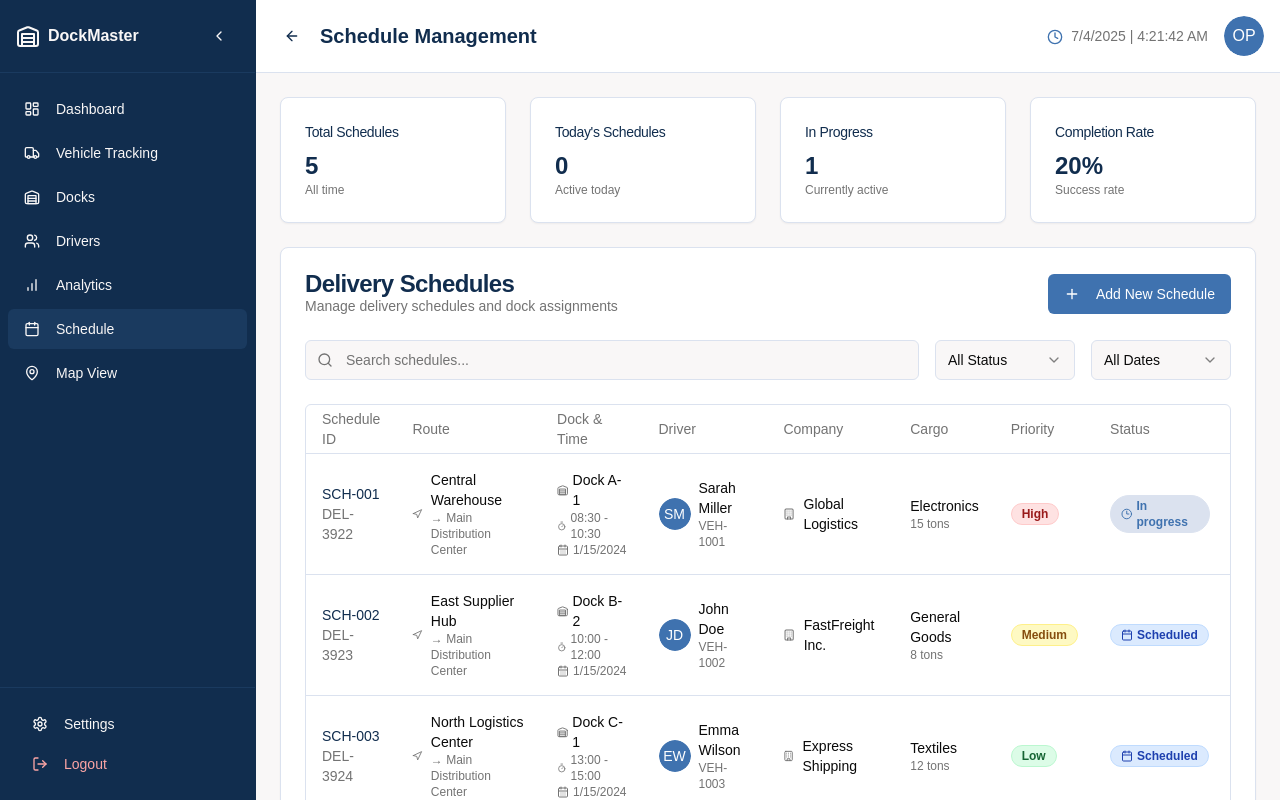
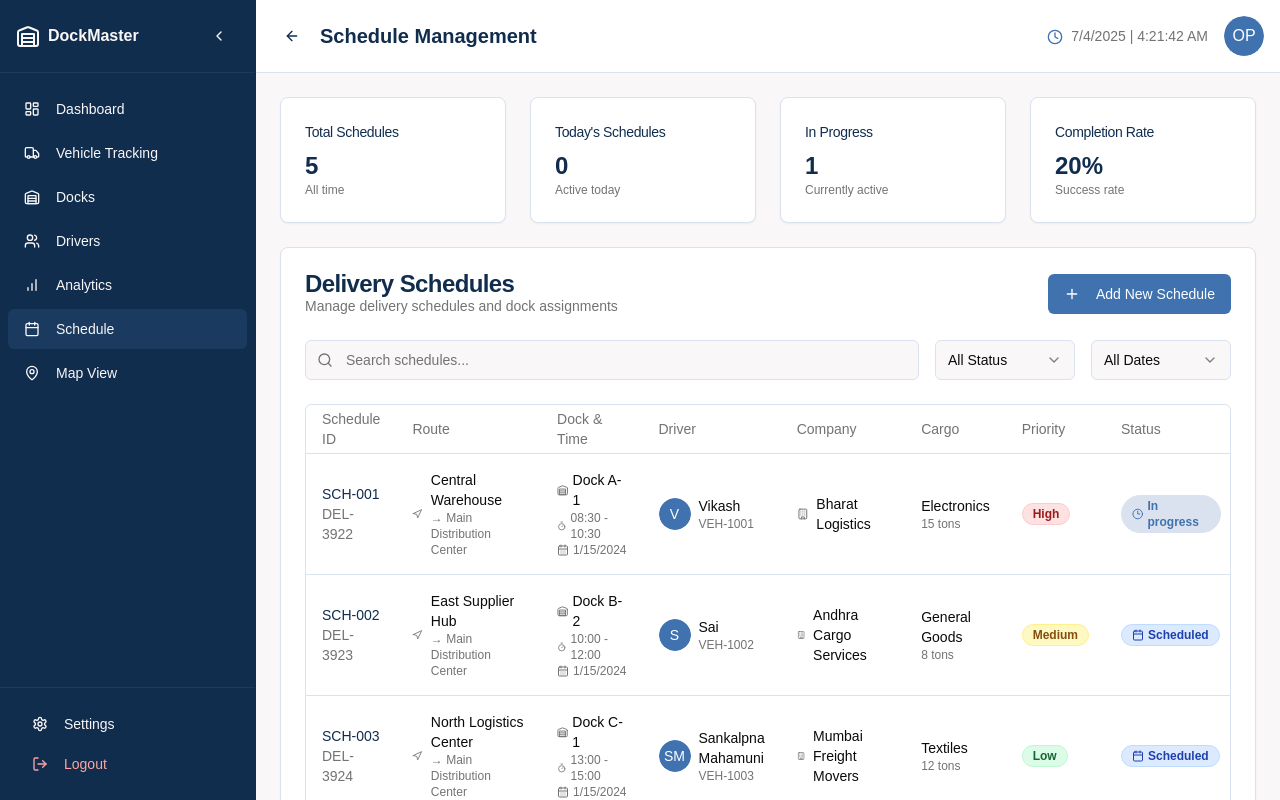
Before and after one commit to SRVikash/Nexathon_Vehicle_FE, a Next.js app: page /schedule in a window 1280 px wide. Built offline with nearby package versions, Linux system fonts and the light colour scheme.

Commit message:
schedule driver names changed

```diff
--- a/components/schedule-page.tsx
+++ b/components/schedule-page.tsx
@@ -60,11 +60,11 @@ const schedulesData = [
     endTime: "10:30",
     driver: {
       id: "DRV-001",
-      name: "Sarah Miller",
-      phone: "+1 (555) 123-4567",
-      avatar: "SM",
+      name: "Vikash",
+      phone: "+91 98765 43210",
+      avatar: "V",
     },
-    company: "Global Logistics",
+    company: "Bharat Logistics",
     vehicle: "VEH-1001",
     status: "in-progress",
     priority: "high",
@@ -84,11 +84,11 @@ const schedulesData = [
     endTime: "12:00",
     driver: {
       id: "DRV-002",
-      name: "John Doe",
-      phone: "+1 (555) 234-5678",
-      avatar: "JD",
+      name: "Sai",
+      phone: "+91 90123 45678",
+      avatar: "S",
     },
-    company: "FastFreight Inc.",
+    company: "Andhra Cargo Services",
     vehicle: "VEH-1002",
     status: "scheduled",
     priority: "medium",
@@ -108,11 +108,11 @@ const schedulesData = [
     endTime: "15:00",
     driver: {
       id: "DRV-003",
-      name: "Emma Wilson",
-      phone: "+1 (555) 345-6789",
-      avatar: "EW",
+      name: "Sankalpna Mahamuni",
+      phone: "+91 91234 56789",
+      avatar: "SM",
     },
-    company: "Express Shipping",
+    company: "Mumbai Freight Movers",
     vehicle: "VEH-1003",
     status: "scheduled",
     priority: "low",
@@ -132,11 +132,11 @@ const schedulesData = [
     endTime: "10:00",
     driver: {
       id: "DRV-004",
-      name: "Robert Johnson",
-      phone: "+1 (555) 456-7890",
-      avatar: "RJ",
+      name: "Nithin Reddy",
+      phone: "+91 99887 76543",
+      avatar: "NR",
     },
-    company: "Prime Delivery",
+    company: "Hyderabad Express",
     vehicle: "VEH-1004",
     status: "completed",
     priority: "high",
@@ -156,11 +156,11 @@ const schedulesData = [
     endTime: "16:30",
     driver: {
       id: "DRV-005",
-      name: "Michael Brown",
-      phone: "+1 (555) 567-8901",
-      avatar: "MB",
+      name: "Cauvery",
+      phone: "+91 87654 32109",
+      avatar: "C",
     },
-    company: "City Movers",
+    company: "Southern Logistics",
     vehicle: "VEH-1005",
     status: "cancelled",
     priority: "medium",
@@ -169,7 +169,8 @@ const schedulesData = [
     notes: "Cancelled due to weather conditions",
     createdAt: "2024-01-11",
   },
-]
+];
+
 
 // Mock data for locations
 const locations = [
@@ -345,8 +346,7 @@ export default function SchedulePage() {
     <div className="flex h-screen bg-primary-light/20">
       {/* Sidebar */}
       <div
-        className={`bg-sidebar border-r border-primary-dark/20 transition-all duration-300 flex flex-col ${
-          collapsed ? "w-16" : "w-64"
+        className={`bg-sidebar border-r border-primary-dark/20 transition-all duration-300 flex flex-col ${collapsed ? "w-16" : "w-64"
           }`}
       >
         <div className="p-4 border-b border-sidebar-hover flex items-center justify-between">
```
Lines whose indentation alone changed are shown as unchanged.
